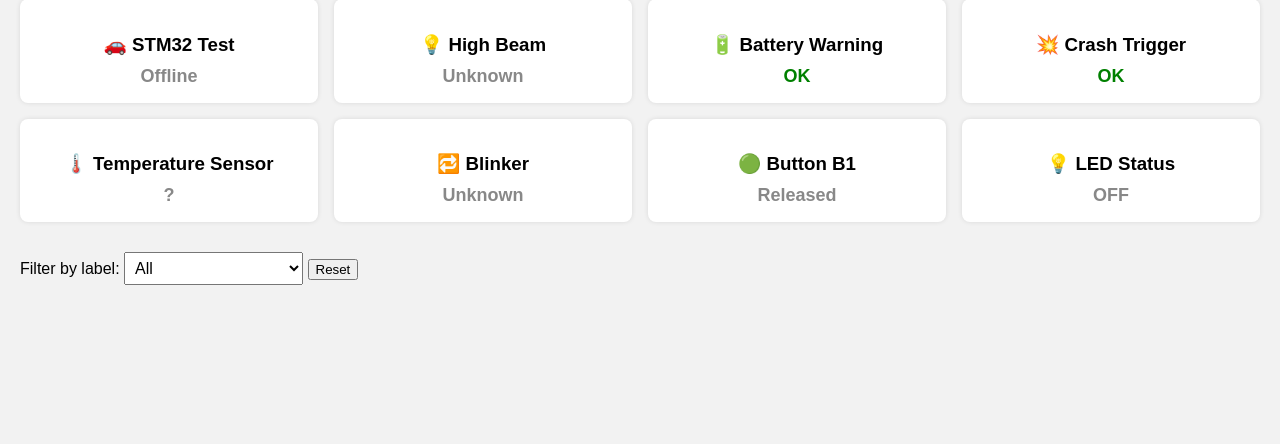
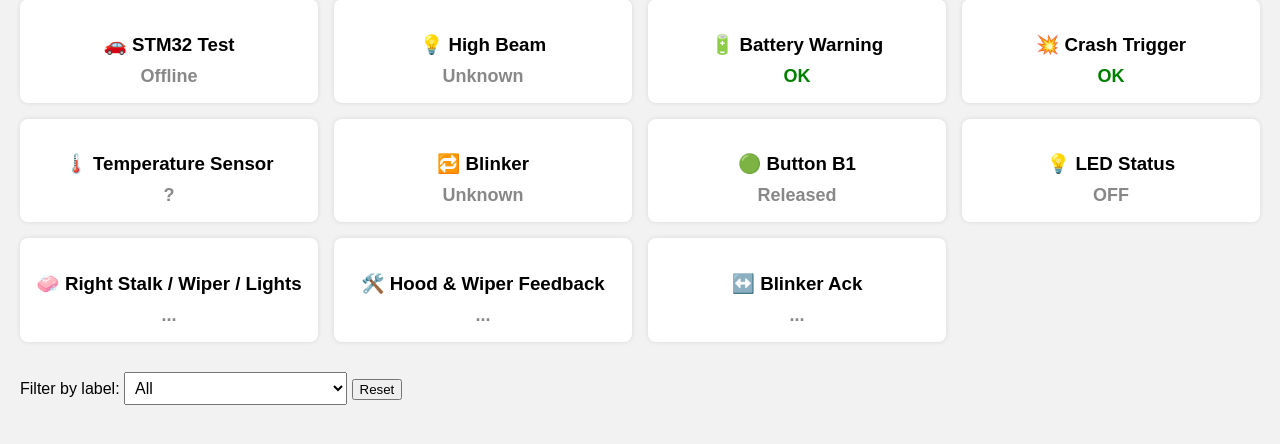
Before and after one commit to brodenn/canbus_classroom, a Flask app: page / in a window 1280 px wide. Shown: the part 124-568 px from the top of the page. Run offline with Flask 3, Linux system fonts and the light colour scheme; data that the repository does not hold is empty.

Commit message:
Update label mapping and add new options for CAN status in the dashboard

```diff
--- a/pi_can_dashboard/app.py
+++ b/pi_can_dashboard/app.py
@@ -15,12 +15,18 @@ led_state = 0
 
 # Label mapping
 ID_LABELS = {
+    "0x321": "STM32 Test",
+    "0x110": "High Beam",
+    "0x120": "Battery Warning",
+    "0x130": "Crash Trigger",
+    "0x140": "Temperature Sensor",
+    "0x150": "Blinker",
+    "0x160": "Button B1",
+    "0x170": "LED Control",
+    "0x171": "LED Status",
     "0x2c2": "Right Stalk / Wiper / Lights",
     "0x459": "Hood & Wiper Feedback",
-    "0x451": "Blinker Ack",
-    "0x160": "Button B1",
-    "0x170": "LED Control",
-    "0x171": "LED Status"
+    "0x451": "Blinker Ack"
 }
 
 # Log file setup
--- a/pi_can_dashboard/templates/index.html
+++ b/pi_can_dashboard/templates/index.html
@@ -119,6 +119,9 @@
     <option value="Blinker">Blinker</option>
     <option value="Button B1">Button B1</option>
     <option value="LED Status">LED Status</option>
+    <option value="Right Stalk / Wiper / Lights">Right Stalk / Wiper / Lights</option>
+    <option value="Hood & Wiper Feedback">Hood & Wiper Feedback</option>
+    <option value="Blinker Ack">Blinker Ack</option>
   </select>
   <button onclick="resetFilter()">Reset</button>
 
@@ -156,7 +159,10 @@
         "Temperature Sensor": { icon: "🌡️", status: "?", class: "gray" },
         "Blinker": { icon: "🔁", status: "Unknown", class: "gray" },
         "Button B1": { icon: "🟢", status: b1ToggleState ? "PRESSED" : "Released", class: b1ToggleState ? "green" : "gray" },
-        "LED Status": { icon: "💡", status: ledState ? "ON" : "OFF", class: ledState ? "green" : "gray" }
+        "LED Status": { icon: "💡", status: ledState ? "ON" : "OFF", class: ledState ? "green" : "gray" },
+        "Right Stalk / Wiper / Lights": { icon: "🧼", status: "...", class: "gray" },
+        "Hood & Wiper Feedback": { icon: "🛠️", status: "...", class: "gray" },
+        "Blinker Ack": { icon: "↔️", status: "...", class: "gray" }
       };
 
       data.forEach(msg => {
@@ -194,7 +200,6 @@
         }
       });
 
-      // Update LED button text/state
       const ledBtn = document.getElementById("ledToggleBtn");
       ledBtn.textContent = ledState ? "💡 Turn OFF LED" : "💡 Turn ON LED";
       ledBtn.className = ledState ? "on" : "";
```
